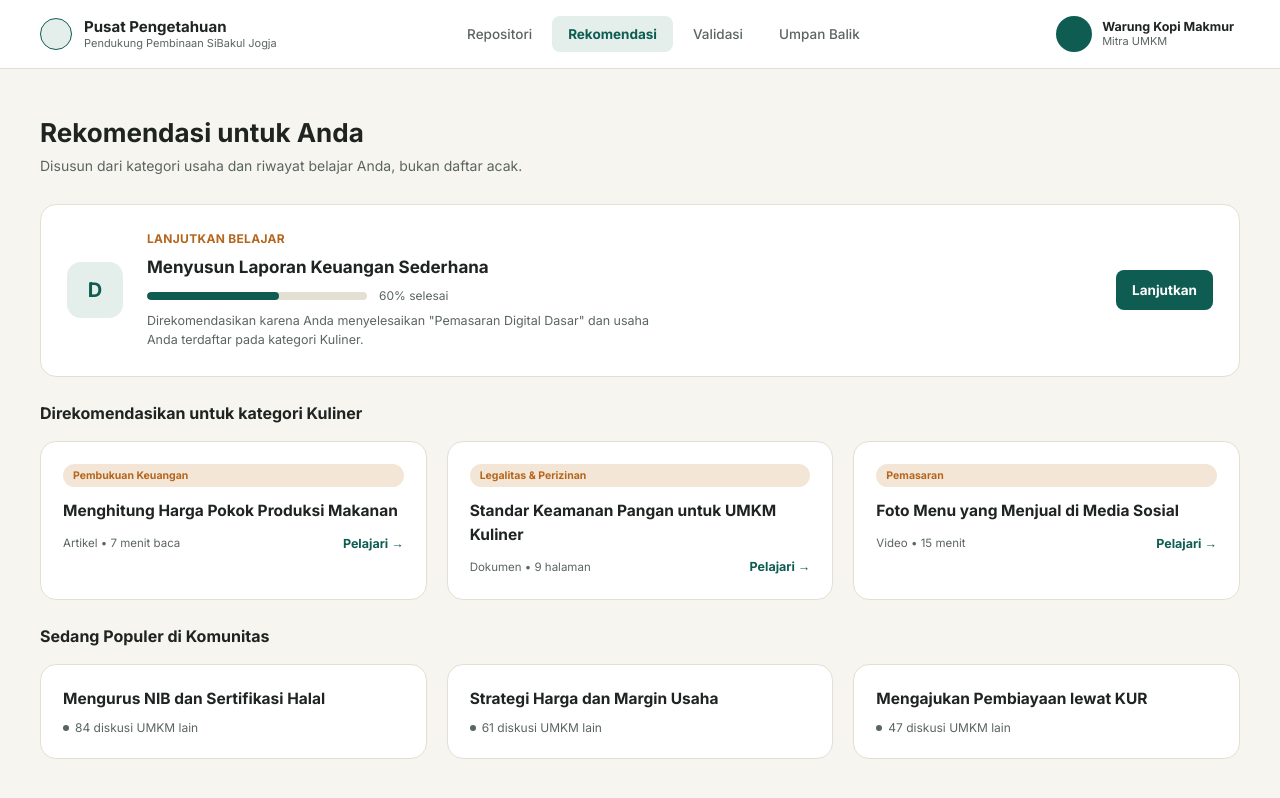
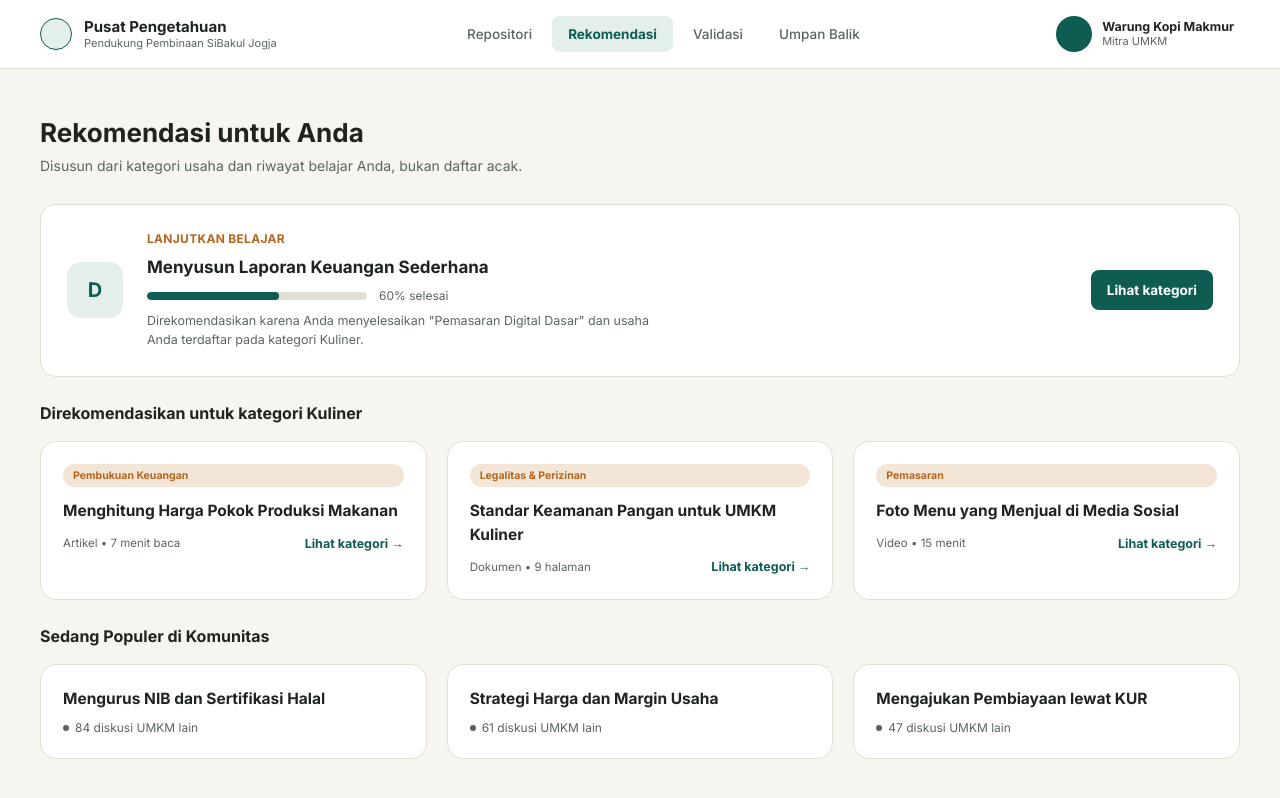
Before and after one commit to kemal-faza/kms-sibakul, a React (Vite) app: page /rekomendasi in a window 1280 px wide. Shown: the top 798 px of the page. Built offline with nearby package versions, Linux system fonts and the light colour scheme.

Commit message:
fix(a11y): add focus ring and descriptive labels on category links
Add focus-visible ring to role switcher options, aria-labels on
category links, and rename the vague "Lanjutkan"/"Pelajari" labels
to "Lihat kategori" so the link purpose is clear.

```diff
--- a/src/components/layout/RoleSwitcher.tsx
+++ b/src/components/layout/RoleSwitcher.tsx
@@ -64,7 +64,7 @@ export function RoleSwitcher() {
                 setRole(r);
                 setOpen(false);
               }}
-              className={`flex w-full items-center justify-between rounded-lg px-3 py-2 text-left text-[13px] ${
+              className={`flex w-full items-center justify-between rounded-lg px-3 py-2 text-left text-[13px] focus-visible:outline-none focus-visible:ring-2 focus-visible:ring-brand ${
                 r === role ? "bg-brand-tint font-bold text-brand" : "text-ink hover:bg-canvas"
               }`}
             >
--- a/src/features/ContinueCard.tsx
+++ b/src/features/ContinueCard.tsx
@@ -31,9 +31,10 @@ export function ContinueCard({
 
       <Link
         to={`/repositori?kategori=${encodeURIComponent(material.category)}`}
+        aria-label={`Lihat materi terkait kategori ${material.category}`}
         className="inline-flex items-center justify-center rounded-lg bg-brand px-4 py-2.5 text-[13.5px] font-bold text-white hover:bg-[#0c4d44]"
       >
-        Lanjutkan
+        Lihat kategori
       </Link>
     </div>
   );
--- a/src/features/MaterialCard.tsx
+++ b/src/features/MaterialCard.tsx
@@ -25,9 +25,10 @@ export function MaterialCard({ material }: { material: Material }) {
         </span>
         <Link
           to={`/repositori?kategori=${encodeURIComponent(material.category)}`}
+          aria-label={`Lihat materi terkait kategori ${material.category}`}
           className="text-[13px] font-bold text-brand hover:underline"
         >
-          Pelajari →
+          Lihat kategori →
         </Link>
       </div>
     </Card>
--- a/src/pages/RekomendasiPage.tsx
+++ b/src/pages/RekomendasiPage.tsx
@@ -37,9 +37,10 @@ export function RekomendasiPage() {
                   </span>
                   <Link
                     to={`/repositori?kategori=${encodeURIComponent(m.category)}`}
+                    aria-label={`Lihat materi terkait kategori ${m.category}`}
                     className="text-[12.5px] font-bold text-brand hover:underline"
                   >
-                    Pelajari →
+                    Lihat kategori →
                   </Link>
                 </div>
               </Card>
```
